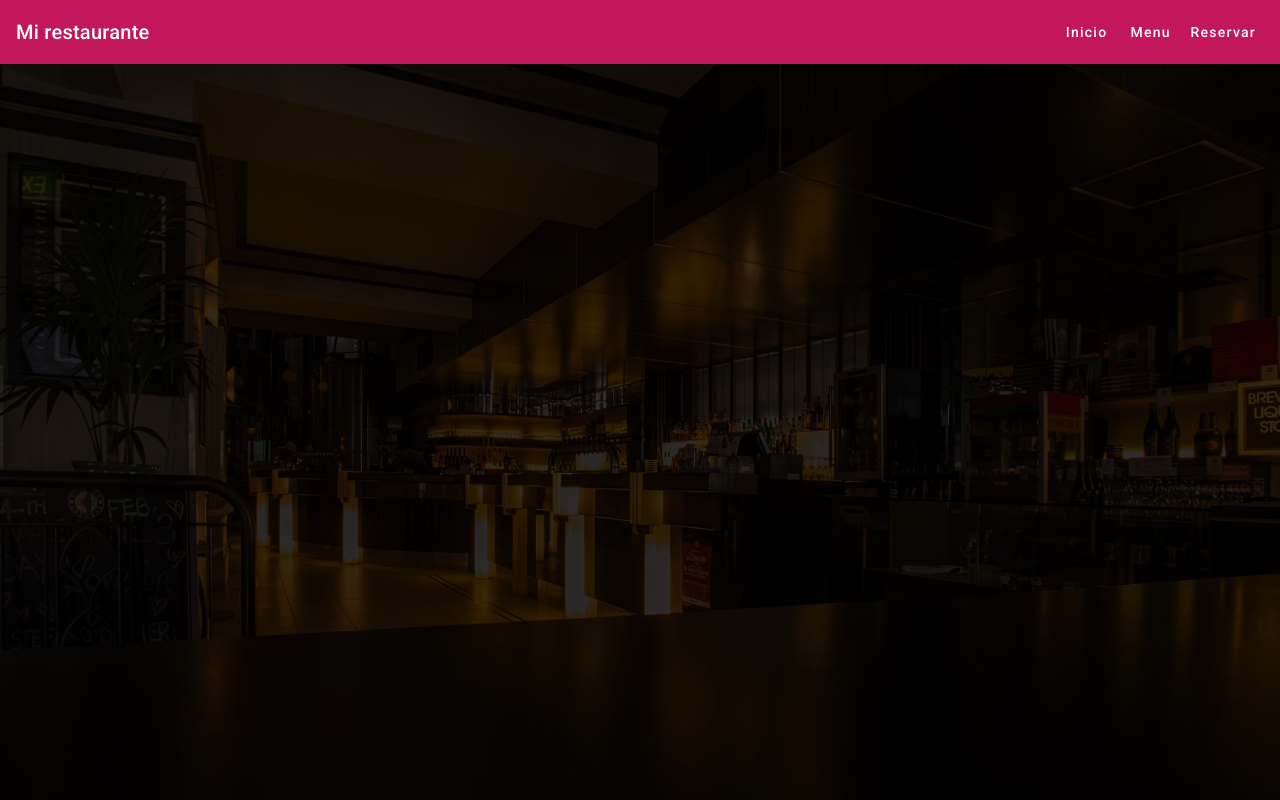
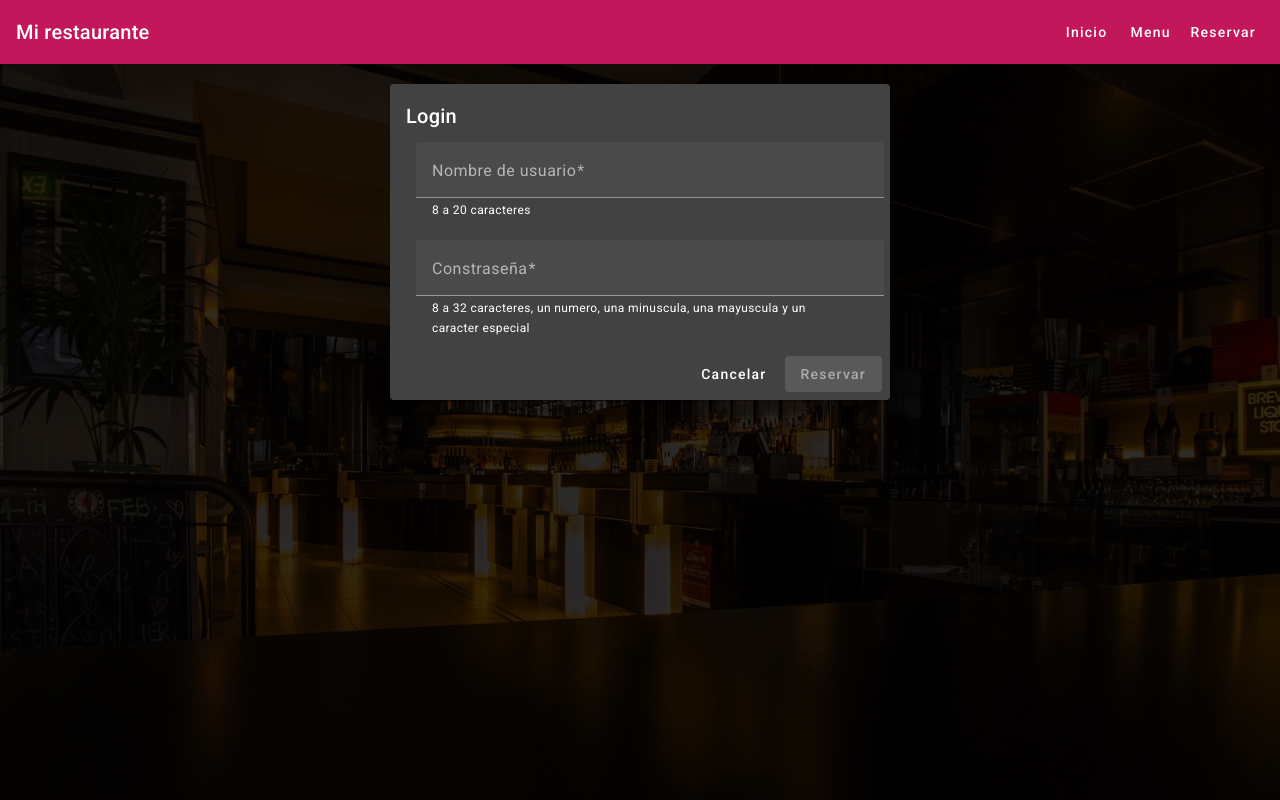
Before and after one commit to rmireles27/daa-restaurant, an Angular app: page /admin/login in a window 1280 px wide. Before the commit this address led to /. Built offline with nearby package versions, Linux system fonts and the light colour scheme.

Commit message:
15-Creacion login

```diff
--- a/src/app/app-routing.module.ts
+++ b/src/app/app-routing.module.ts
@@ -3,11 +3,13 @@ import { RouterModule, Routes } from '@angular/router';
 import { HomeComponent } from './home/home.component';
 import { MenuComponent } from './menu/menu.component';
 import { ReservationComponent } from './reservation/reservation.component';
+import { LoginComponent } from './login/login.component';
 
 const routes: Routes = [
   { path: '', component: HomeComponent, pathMatch: 'full' },
   { path: 'menu', component: MenuComponent},
   { path: 'reservation', component: ReservationComponent},
+  { path: 'admin/login', component: LoginComponent},
 ];
 
 @NgModule({
--- a/src/app/login/login.component.css
+++ b/src/app/login/login.component.css
@@ -0,0 +1,24 @@
+:host {
+    color: rgb(255, 255, 255)
+}
+
+.login-card {
+    margin: 20px auto;
+    max-width: 500px;
+  }
+
+  mat-form-field {
+    margin: 10px
+  }
+
+  .full-width {
+    width: 100%;
+  }
+
+  mat-card-actions {
+    margin-top: 30px;
+  }
+
+  mat-card-actions button {
+    margin-left: 10px
+  }
--- a/src/app/login/login.component.html
+++ b/src/app/login/login.component.html
@@ -1 +1,35 @@
-<p>login works!</p>
+<form [formGroup]="form" (ngSubmit)="formSubmit(form)">
+    <mat-card class="login-card">
+        <mat-card-header>
+          <mat-card-title>Login</mat-card-title>
+        </mat-card-header>
+        <mat-card-content>
+
+            <!-- Username -->
+            <mat-form-field class="full-width">
+                <mat-label>Nombre de usuario</mat-label>
+                <input matInput type="text" placeholder="Escribe tu nombre de usuario" formControlName="username">
+                <mat-hint>8 a 20 caracteres</mat-hint>
+                <mat-error *ngIf="form.controls['username'].errors?.['minlenght']">Ingrese mas de 8 caracteres</mat-error>
+                <mat-error *ngIf="form.controls['username'].errors?.['maxlenght']">Ingrese menos de 20 caracteres</mat-error>
+                <mat-error *ngIf="form.controls['username'].errors?.['required']">Este campo es requerido</mat-error>
+            </mat-form-field>
+
+            <!-- Passowrd -->
+            <mat-form-field class="full-width">
+                <mat-label>Constraseña</mat-label>
+                <input matInput type="passowrd" placeholder="Escribe tu Constraseña" formControlName="password">
+                <mat-hint>8 a 32 caracteres, un numero, una minuscula, una mayuscula y un caracter especial</mat-hint>
+                <mat-error *ngIf="form.controls['password'].errors?.['required']">Este campo es requerido</mat-error>
+                <mat-error *ngIf="form.controls['password'].errors?.['minlenght']">Ingrese mas de 8 caracteres</mat-error>
+                <mat-error *ngIf="form.controls['password'].errors?.['maxlenght']">Ingrese menos de 32 caracteres</mat-error>
+                <mat-error *ngIf="form.controls['password'].errors?.['pattern']">Tu constraseña no cuple con los requerimientos minimos</mat-error>
+            </mat-form-field>
+
+        </mat-card-content>
+        <mat-card-actions align="end">
+            <button mat-button type="reset" (click)="formCancel()">Cancelar</button>
+            <button mat-raised-button color="primary" type="submit" [disabled]="!form.valid">Reservar</button>
+        </mat-card-actions>
+    </mat-card>
+</form>
--- a/src/app/login/login.component.ts
+++ b/src/app/login/login.component.ts
@@ -1,4 +1,5 @@
-import { Component } from '@angular/core';
+import { Component, OnInit } from '@angular/core';
+import { FormGroup, FormBuilder, Validators } from "@angular/forms";
 
 @Component({
   selector: 'app-login',
@@ -6,5 +7,21 @@ import { Component } from '@angular/core';
   styleUrls: ['./login.component.css']
 })
 export class LoginComponent {
+  form: FormGroup = new FormGroup({});
 
+  constructor(private fb: FormBuilder) {}
+
+  ngOnInit(): void {
+      this.form = this.fb.group({
+        username: [null, [Validators.required, Validators.minLength(8), Validators.maxLength(20)]],
+        password: [null, [Validators.minLength(8), Validators.maxLength(32), Validators.required, Validators.pattern(/(?=.*\d)(?=.*[a-z])(?=.*[A-Z])(?=.*[@$!%*#?&^_-]).{8,}/)]],
+      })
+  }
+  formSubmit(form:any) {
+    alert('Login exitoso\n' + JSON.stringify(form.value, null, 4))
+  }
+
+  formCancel() {
+    alert('Login cancelado')
+  }
 }
--- a/src/app/reservation/reservation.component.html
+++ b/src/app/reservation/reservation.component.html
@@ -34,6 +34,7 @@
                 <mat-label>Numero de personas</mat-label>
                 <input matInput type="number" placeholder="Numero de personas" formControlName="people">
                 <mat-hint>1 a 9 personas</mat-hint>
+                <mat-error *ngIf="form.controls['people'].errors?.['required']">Este campo es requerido</mat-error>
             </mat-form-field>
 
             <!-- Date -->
@@ -42,6 +43,7 @@
                 <input matInput [matDatepicker]="picker" formControlName="reservationDate">
                 <mat-datepicker-toggle matIconSuffix [for]="picker"></mat-datepicker-toggle>
                 <mat-datepicker #picker></mat-datepicker>
+                <mat-error *ngIf="form.controls['reservationDate'].errors?.['required']">Este campo es requerido</mat-error>
             </mat-form-field>
 
             <!-- Schedule -->
@@ -53,13 +55,16 @@
                     <mat-option value="8">8:00 pm</mat-option>
                     <mat-option value="9">9:00 pm</mat-option>
                 </mat-select>
-
+                <mat-error *ngIf="form.controls['reservationSchedule'].errors?.['required']">Este campo es requerido</mat-error>
             </mat-form-field>
 
         </mat-card-content>
         <mat-card-actions align="end">
             <button mat-button type="reset" (click)="formCancel()">Cancelar</button>
-            <!--<button mat-raised-button color="primary" type="submit" [disabled]="!form.valid">Reservar</button>-->
+            <button mat-raised-button color="primary" type="submit" [disabled]="!form.valid">Reservar</button>
         </mat-card-actions>
     </mat-card>
 </form>
+
+<!--No se puedo agregar mat error a fecha y hora, rompia el layout de la pagina y no se encontro una solucion-->
+<!--El boton submit no se habilitaba al introducir los datos requeridos, se dejo como comentario la linea de codigo-->
--- a/src/app/reservation/reservation.component.ts
+++ b/src/app/reservation/reservation.component.ts
@@ -18,7 +18,7 @@ export class ReservationComponent implements OnInit {
         phone: [null],
         people: [null, [Validators.required, Validators.pattern('^[0-9]*$')]],
         reservationDate: [null, [Validators.required]],
-        ReservationSchedule: [null, [Validators.required]]
+        reservationSchedule: [null, [Validators.required]],
       })
   }
   formSubmit(form:any) {
```
